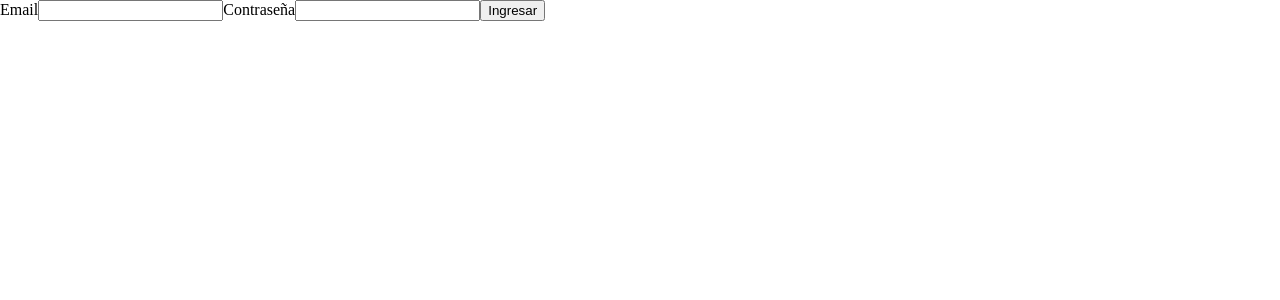
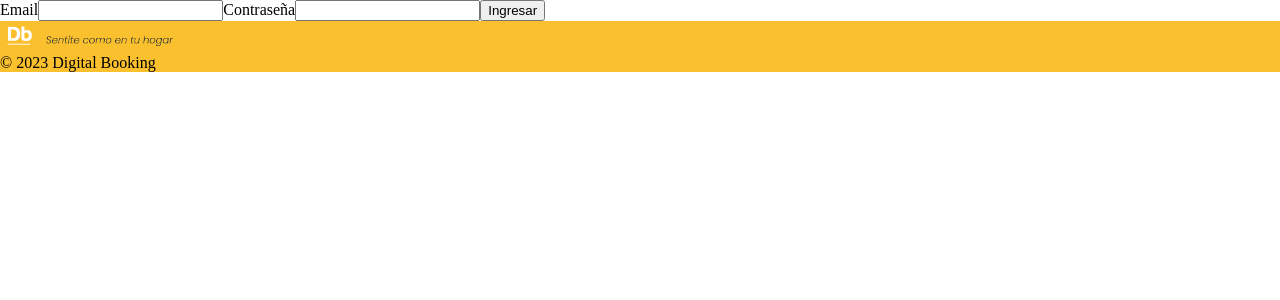
Before and after one commit to YesseniaJimenez/proyectoFinal, a React (Vite) app in the folder Frontend/Digital_Booking/: page /login in a window 1280 px wide. Shown: the top 300 px of the page. Built offline with nearby package versions, Linux system fonts and the light colour scheme.

Commit message:
realicé el footer

```diff
--- a/Frontend/Digital_Booking/src/App.css
+++ b/Frontend/Digital_Booking/src/App.css
@@ -1,42 +1,10 @@
-/* #root {
-  max-width: 1280px;
-  margin: 0 auto;
-  padding: 2rem;
-  text-align: center;
+.footer {
+  background-color: #FBC02D;
+  display: flex;
+  justify-content: flex-start;
+  flex-direction: column;
+  width: 100%;
 }
-
-.logo {
-  height: 6em;
-  padding: 1.5em;
-  will-change: filter;
-  transition: filter 300ms;
+.copyright{
+  margin: 0;
 }
-.logo:hover {
-  filter: drop-shadow(0 0 2em #646cffaa);
-}
-.logo.react:hover {
-  filter: drop-shadow(0 0 2em #61dafbaa);
-}
-
-@keyframes logo-spin {
-  from {
-    transform: rotate(0deg);
-  }
-  to {
-    transform: rotate(360deg);
-  }
-}
-
-@media (prefers-reduced-motion: no-preference) {
-  a:nth-of-type(2) .logo {
-    animation: logo-spin infinite 20s linear;
-  }
-}
-
-.card {
-  padding: 2em;
-}
-
-.read-the-docs {
-  color: #888;
-} */
--- a/Frontend/Digital_Booking/src/App.jsx
+++ b/Frontend/Digital_Booking/src/App.jsx
@@ -1,35 +1,34 @@
-import React from 'react'
-import Layout from './Routes/Layout'
-import Login from './Routes/Login'
-import { BrowserRouter, Routes, Route, Navigate } from "react-router-dom"
-import './App.css'
-import { routes } from './Navigation/Routes'
-import ProtectedRoutes from './Components/ProtectedRoutes'
-import ContextLoginProvider from './Context/LoginContext'
+import React from "react";
+import Layout from "./Routes/Layout";
+import Login from "./Routes/Login";
+import { BrowserRouter, Routes, Route, Navigate } from "react-router-dom";
+import "./App.css";
+import { routes } from "./Navigation/Routes";
+import ProtectedRoutes from "./Components/ProtectedRoutes";
+import ContextLoginProvider from "./Context/LoginContext";
+import Footer from "./Components/Footer/Footer";
 
 function App() {
-
   return (
+    <div>
       <BrowserRouter>
         <ContextLoginProvider>
           <Routes>
-                    <Route path='/login' element={<Login />} />
+            <Route path="/login" element={<Login />} />
             <Route element={<ProtectedRoutes />}>
               <Route element={<Layout />}>
-                            {
-                                routes.map(({ id, path, Component}) => {
-                                    return (
-                                        <Route key={id} path={path} element={<Component />} />
-                                    )
-                                })
-                            }
+                {routes.map(({ id, path, Component }) => {
+                  return <Route key={id} path={path} element={<Component />} />;
+                })}
               </Route>
             </Route>
-                    <Route path='/' element={<Navigate to="/login" />} />
+            <Route path="/" element={<Navigate to="/login" />} />
           </Routes>
         </ContextLoginProvider>
       </BrowserRouter>
-    )
+      <Footer />
+    </div>
+  );
 }
 
-export default App
+export default App;
--- a/Frontend/Digital_Booking/src/Components/Footer/Footer.jsx
+++ b/Frontend/Digital_Booking/src/Components/Footer/Footer.jsx
@@ -1,9 +1,12 @@
-import React from 'react'
+import React from "react";
 
 const Footer = () => {
   return (
-    <div>Footer</div>
-  )
-}
+    <footer className="footer">
+      <img src="/Componentlogo3.png" id="logoFooter" alt="DB🎷" width={200} />
+      <p className="copyright">© 2023 Digital Booking</p>
+    </footer>
+  );
+};
 
-export default Footer
+export default Footer;
--- a/Frontend/Digital_Booking/src/index.css
+++ b/Frontend/Digital_Booking/src/index.css
@@ -64,3 +64,7 @@ button:focus-visible {
     background-color: #f9f9f9;
   }
 } */
+
+.footer {
+  background-image: #FFD700
+}
```
Also changed, not shown: Frontend/Digital_Booking/public/Componentlogo3.png (added). Lines whose indentation alone changed are shown as unchanged.
